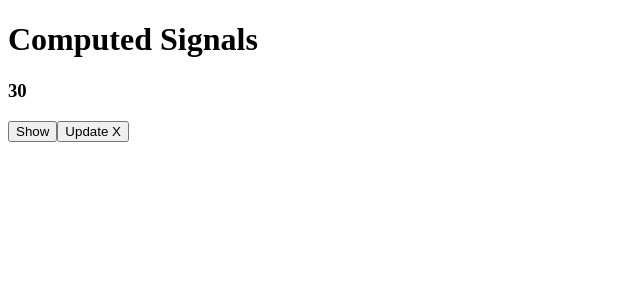
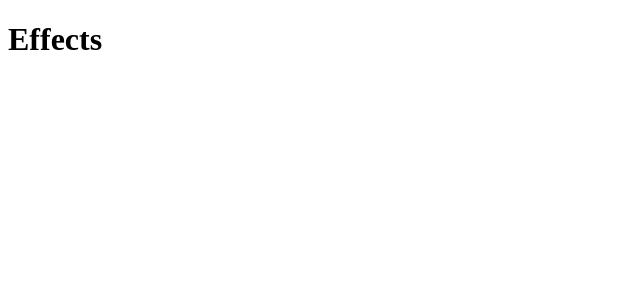
Before and after one commit to Bhavu7/Angular-v20, an Angular app: page / in a window 1280 px wide. Shown: the top 300 px of the page, without its empty margins (0-640 px from the left). Built offline with nearby package versions, Linux system fonts and the light colour scheme.

Commit message:
Effects in Angular

```diff
--- a/src/app/app.html
+++ b/src/app/app.html
@@ -160,9 +160,11 @@
 <button (click)="updateSignal()">Update</button> -->
 
 <!-- Computed Signals -->
-<h1>Computed Signals</h1>
+<!-- <h1>Computed Signals</h1>
 
 <h3>{{z()}}</h3>
 
 <button (click)="showValue()">Show</button>
-<button (click)="updateValue()">Update X</button>
+<button (click)="updateValue()">Update X</button> -->
+
+<h1>Effects</h1>
--- a/src/app/app.ts
+++ b/src/app/app.ts
@@ -205,16 +205,16 @@ export class App {
   //   this.data.update((val) => val+1);
   // }
 
-  x = signal(10);
-  y = signal(20);
-  z = computed(() => this.x() + this.y());
+  // x = signal(10);
+  // y = signal(20);
+  // z = computed(() => this.x() + this.y());
 
-  showValue(){
-    console.log(this.z());
-  }
+  // showValue(){
+  //   console.log(this.z());
+  // }
 
-  updateValue(){
-    this.x.set(100);
-    console.log(this.z());
-  }
+  // updateValue(){
+  //   this.x.set(100);
+  //   console.log(this.z());
+  // }
 }
```
